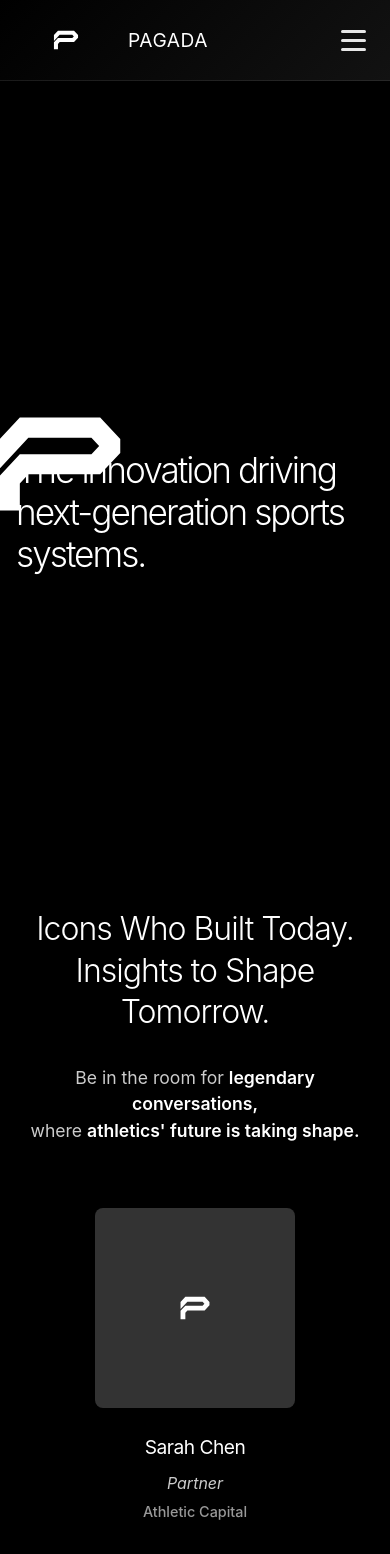
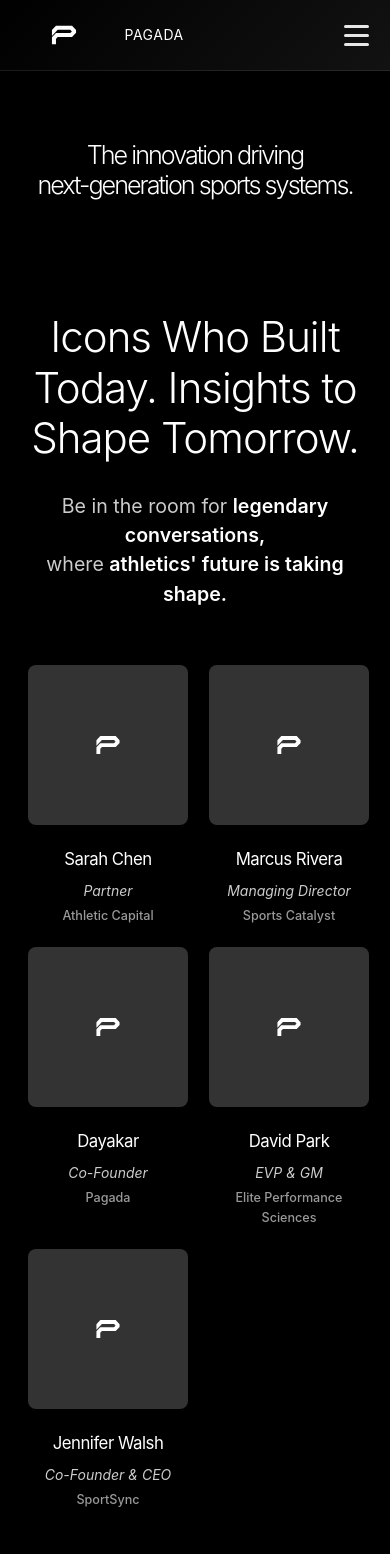
Before and after one commit to hgbytes/pagada-app, a React (Create React App) app: page / in a window 390 px wide. Shown: the top 1554 px of the page. Built offline with nearby package versions, Linux system fonts and the light colour scheme.

Commit message:
style change

```diff
--- a/public/index.html
+++ b/public/index.html
@@ -4,7 +4,7 @@
     <meta charset="utf-8" />
     <link rel="icon" href="%PUBLIC_URL%/favicon.svg" type="image/svg+xml" />
     <link rel="apple-touch-icon" href="%PUBLIC_URL%/logo.svg" />
-    <meta name="viewport" content="width=device-width, initial-scale=1" />
+    <meta name="viewport" content="width=device-width, initial-scale=1, maximum-scale=5, viewport-fit=cover" />
     <meta name="theme-color" content="#000000" />
     <meta
       name="description"
--- a/src/components/ContactPopup.js
+++ b/src/components/ContactPopup.js
@@ -66,14 +66,14 @@ const ContactPopup = ({ isOpen, onClose }) => {
           </div>
 
           <div className="form-group">
-            <label htmlFor="company">Company</label>
+            <label htmlFor="mobile">Mobile *</label>
             <input
               type="text"
-              id="company"
-              name="company"
-              value={formData.company}
+              id="mobile"
+              name="mobile"
+              value={formData.mobile}
               onChange={handleInputChange}
-              placeholder="Your company name"
+              placeholder="93567XXXXX"
             />
           </div>
 
--- a/src/styles.css
+++ b/src/styles.css
@@ -56,6 +56,7 @@ code {
   padding-left: 3rem;
   padding-right: 3rem;
   overflow: hidden;   /* Prevent overlay from spilling out */
+  flex-wrap: wrap;
 }
 
 
@@ -742,14 +743,34 @@ code {
 }
 
 /* ==========================================================================
-   10. RESPONSIVE DESIGN - POMEGRANATE STYLE
+   10. RESPONSIVE DESIGN - COMPLETE MOBILE OPTIMIZATION
    ========================================================================== */
 
-/* ==========================================================================
-  8. RESPONSIVE DESIGN - SPORTS MENTORSHIP
-   ========================================================================== */
-
-/* Tablet */
+/* Large Screens (1200px+) */
+@media (min-width: 1200px) {
+  .main-content {
+    justify-content: space-between;
+  }
+
+  .hero-decoration {
+    display: block;
+  }
+}
+
+/* Tablets and Medium Screens (769px - 1199px) */
+@media (max-width: 1199px) and (min-width: 769px) {
+  .hero-decoration {
+    width: 400px;
+    height: 400px;
+    right: 2rem;
+  }
+
+  .hero-title {
+    font-size: 3.5rem;
+  }
+}
+
+/* Tablet (641px - 768px) */
 @media (max-width: 768px) {
   .navbar-container {
     padding: 0 2rem;
@@ -823,14 +844,44 @@ code {
     padding-top: 180px;
     padding-left: 2rem;
     padding-right: 2rem;
+    flex-direction: column;
+    justify-content: center;
+    align-items: center;
+    text-align: center;
+  }
+
+  .hero-container {
+    text-align: center;
+    max-width: 100%;
+    flex: 1;
   }
 
   .hero-title {
-    font-size: 3rem;
+    font-size: 2.5rem;
+    line-height: 1.3;
+    max-width: 100%;
+    margin: 0 auto 2rem;
+  }
+
+  .hero-description {
+    font-size: 1rem;
+    margin-left: auto;
+    margin-right: auto;
+  }
+
+  .cta-section {
+    justify-content: center;
+    flex-direction: column;
+    gap: 1.5rem;
   }
 
   .navbar-description {
     text-align: center;
+  }
+
+  /* Hero decoration - hide on tablet */
+  .hero-decoration {
+    display: none;
   }
 
   /* Dropdown responsive */
@@ -869,12 +920,125 @@ code {
   .dropdown-nav li {
     margin-bottom: 0;
   }
+
+  .dropdown-nav a {
+    font-size: 0.95rem;
+  }
+
+  .dropdown-title h2 {
+    font-size: 1.8rem;
+  }
+
+  .featured-content h3 {
+    font-size: 1.1rem;
+  }
+
+  .featured-content p {
+    font-size: 0.9rem;
+  }
+
+  /* Conversations section responsive */
+  .conversations-container {
+    padding: 0 2rem;
+  }
+
+  .conversations-title {
+    font-size: 2.8rem;
+  }
+
+  .conversations-subtitle {
+    font-size: 1.1rem;
+  }
+
+  .team-profiles {
+    grid-template-columns: repeat(2, 1fr);
+    gap: 1.5rem;
+  }
+
+  .profile-image {
+    width: 160px;
+    height: 160px;
+  }
+
+  .profile-name {
+    font-size: 1.2rem;
+  }
+
+  .profile-title {
+    font-size: 0.9rem;
+  }
+
+  .profile-company {
+    font-size: 0.85rem;
+  }
+}
+
+/* Small Tablet and Large Mobile (481px - 640px) */
+@media (max-width: 640px) and (min-width: 481px) {
+  .navbar-container {
+    padding: 0 1.5rem;
+    height: 75px;
+  }
+
+  .brand-name {
+    font-size: 1.1rem;
+  }
+
+  .main-content {
+    padding-top: 160px;
+    padding-left: 1.5rem;
+    padding-right: 1.5rem;
+  }
+
+  .hero-title {
+    font-size: 2.2rem;
+  }
+
+  .hero-description {
+    font-size: 0.95rem;
+  }
+
+  .cta-text {
+    font-size: 0.85rem;
+  }
+
+  .explore-btn {
+    padding: 0.65rem 1.75rem;
+    font-size: 0.85rem;
+  }
+
+  .conversations-title {
+    font-size: 2.2rem;
+  }
+
+  .conversations-subtitle {
+    font-size: 1rem;
+  }
+
+  .team-profiles {
+    grid-template-columns: 1fr;
+    gap: 2rem;
+  }
+
+  .profile-image {
+    width: 180px;
+    height: 180px;
+  }
 }
 
 /* Mobile */
 @media (max-width: 480px) {
+  html {
+    font-size: 14px;
+  }
+
   .navbar-container {
     padding: 0 1rem;
+    height: 70px;
+  }
+
+  .brand-name {
+    font-size: 1rem;
   }
 
   .nav-menu {
@@ -903,22 +1067,48 @@ code {
   }
 
   .main-content {
+    padding-top: 140px;
     padding-left: 1rem;
     padding-right: 1rem;
+    min-height: auto;
+  }
+
+  .hero-container {
+    width: 100%;
   }
 
   .hero-title {
-    font-size: 2.2rem;
+    font-size: 1.8rem;
     line-height: 1.2;
+    max-width: 100%;
+  }
+
+  .hero-description {
+    font-size: 0.9rem;
+    max-width: 100%;
+  }
+
+  .cta-section {
+    flex-direction: column;
+    gap: 1rem;
+  }
+
+  .cta-text {
+    font-size: 0.75rem;
+  }
+
+  .scroll-line {
+    height: 40px;
   }
 
   .brand-name {
-    font-size: 1.2rem;
+    font-size: 1rem;
   }
 
   .explore-btn {
     padding: 0.6rem 1.5rem;
     font-size: 0.8rem;
+    width: 100%;
   }
 
   /* Mobile dropdown adjustments */
@@ -936,16 +1126,105 @@ code {
   }
 
   .featured-content h3 {
-    font-size: 1rem;
+    font-size: 0.95rem;
   }
 
   .featured-content p {
-    font-size: 0.85rem;
+    font-size: 0.8rem;
   }
 
   .dropdown-nav ul {
     flex-direction: column;
     gap: 0.5rem;
+  }
+
+  .dropdown-nav a {
+    font-size: 0.9rem;
+  }
+
+  /* Conversations section mobile */
+  .conversations-section {
+    padding: 3rem 0;
+  }
+
+  .conversations-container {
+    padding: 0 1rem;
+  }
+
+  .conversations-title {
+    font-size: 1.6rem;
+    line-height: 1.2;
+    margin-bottom: 1rem;
+  }
+
+  .conversations-subtitle {
+    font-size: 0.9rem;
+  }
+
+  .team-profiles {
+    grid-template-columns: 1fr;
+    gap: 1.5rem;
+  }
+
+  .profile-image {
+    width: 160px;
+    height: 160px;
+    margin: 0 auto 1rem;
+  }
+
+  .profile-name {
+    font-size: 1rem;
+  }
+
+  .profile-title {
+    font-size: 0.8rem;
+  }
+
+  .profile-company {
+    font-size: 0.75rem;
+  }
+}
+
+/* Extra Small Mobile (less than 360px) */
+@media (max-width: 359px) {
+  html {
+    font-size: 12px;
+  }
+
+  .navbar-container {
+    padding: 0 0.75rem;
+  }
+
+  .brand-name {
+    font-size: 0.9rem;
+  }
+
+  .main-content {
+    padding-top: 130px;
+    padding-left: 0.75rem;
+    padding-right: 0.75rem;
+  }
+
+  .hero-title {
+    font-size: 1.5rem;
+  }
+
+  .explore-btn {
+    padding: 0.5rem 1rem;
+    font-size: 0.7rem;
+  }
+
+  .conversations-title {
+    font-size: 1.4rem;
+  }
+
+  .profile-image {
+    width: 140px;
+    height: 140px;
+  }
+
+  .dropdown-title h2 {
+    font-size: 1.3rem;
   }
 }
 
@@ -1068,56 +1347,27 @@ code {
   }
 }
 
-@media (max-width: 768px) {
+@media (max-width: 992px) {
   .conversations-container {
     padding: 0 2rem;
   }
 
   .conversations-title {
-    font-size: 2.5rem;
-  }
-
-  .conversations-subtitle {
-    font-size: 1.1rem;
+    font-size: 3rem;
   }
 
   .team-profiles {
     grid-template-columns: repeat(2, 1fr);
-    gap: 1rem;
+    gap: 1.5rem;
   }
 
   .profile-image {
-    width: 150px;
-    height: 150px;
+    width: 160px;
+    height: 160px;
   }
 
   .profile-name {
     font-size: 1.2rem;
-  }
-}
-
-@media (max-width: 480px) {
-  .conversations-section {
-    padding: 4rem 0;
-  }
-
-  .conversations-container {
-    padding: 0 1rem;
-  }
-
-  .conversations-title {
-    font-size: 2rem;
-    line-height: 1.3;
-  }
-
-  .team-profiles {
-    grid-template-columns: 1fr;
-    gap: 2rem;
-  }
-
-  .profile-image {
-    width: 200px;
-    height: 200px;
   }
 }
 
@@ -1330,6 +1580,20 @@ code {
     font-size: 1.5rem;
   }
 
+  .contact-popup-header p {
+    font-size: 0.95rem;
+  }
+
+  .form-group input,
+  .form-group textarea {
+    font-size: 1rem;
+    padding: 0.875rem;
+  }
+
+  .form-group label {
+    font-size: 0.85rem;
+  }
+
   .form-actions {
     flex-direction: column;
   }
@@ -1337,11 +1601,67 @@ code {
   .btn-primary,
   .btn-secondary {
     width: 100%;
+    padding: 0.7rem 1.5rem;
   }
 }
 
 @media (max-width: 480px) {
   .contact-popup-content {
     padding: 1.5rem;
-  }
-}
+    width: 90%;
+    margin: 0;
+  }
+
+  .contact-popup-close {
+    top: 1rem;
+    right: 1rem;
+    width: 35px;
+    height: 35px;
+    font-size: 1.5rem;
+  }
+
+  .contact-popup-header h2 {
+    font-size: 1.3rem;
+    margin-bottom: 0.75rem;
+  }
+
+  .contact-popup-header p {
+    font-size: 0.9rem;
+    line-height: 1.4;
+  }
+
+  .contact-form {
+    gap: 1.25rem;
+  }
+
+  .form-group {
+    gap: 0.4rem;
+  }
+
+  .form-group label {
+    font-size: 0.8rem;
+  }
+
+  .form-group input,
+  .form-group textarea {
+    padding: 0.75rem;
+    font-size: 0.95rem;
+  }
+
+  .form-group textarea {
+    min-height: 100px;
+  }
+
+  .form-actions {
+    flex-direction: column;
+    gap: 0.75rem;
+    margin-top: 0.75rem;
+  }
+
+  .btn-primary,
+  .btn-secondary {
+    width: 100%;
+    padding: 0.65rem 1.25rem;
+    font-size: 0.85rem;
+  }
+}
```
